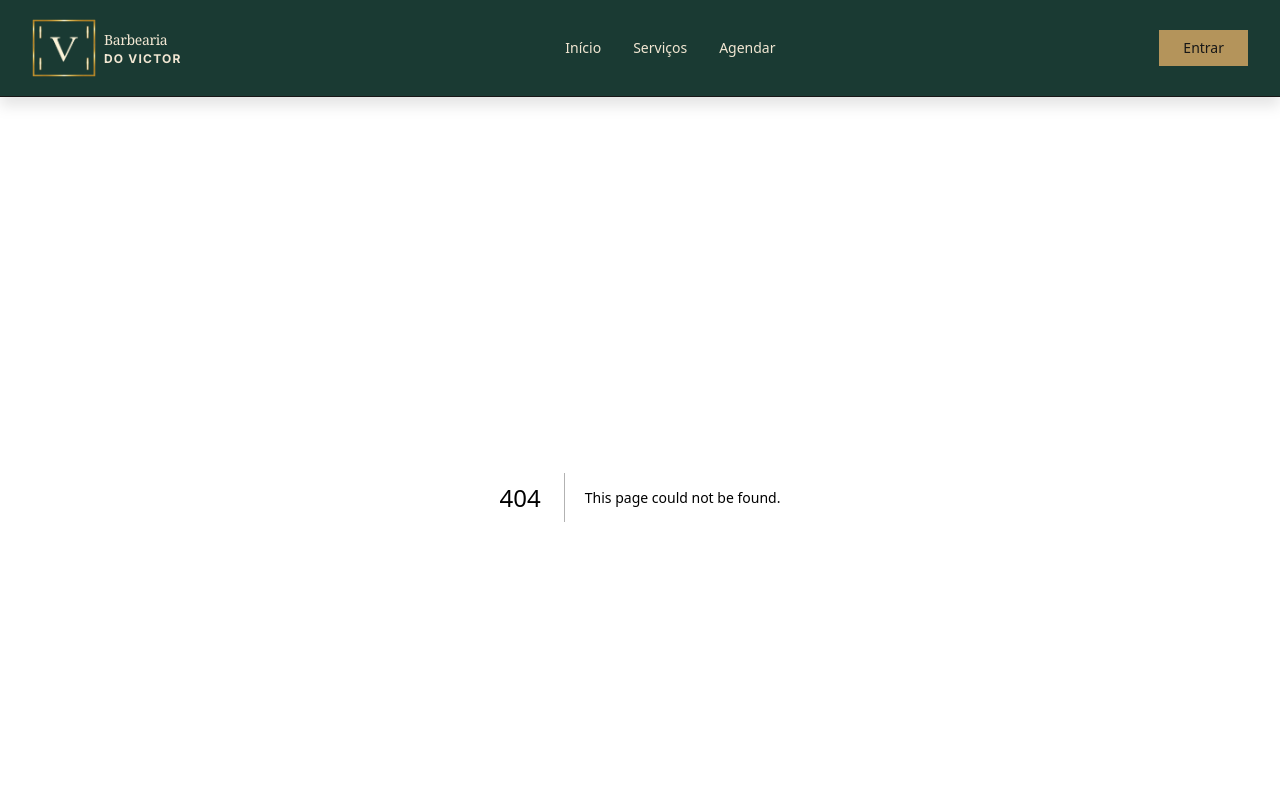
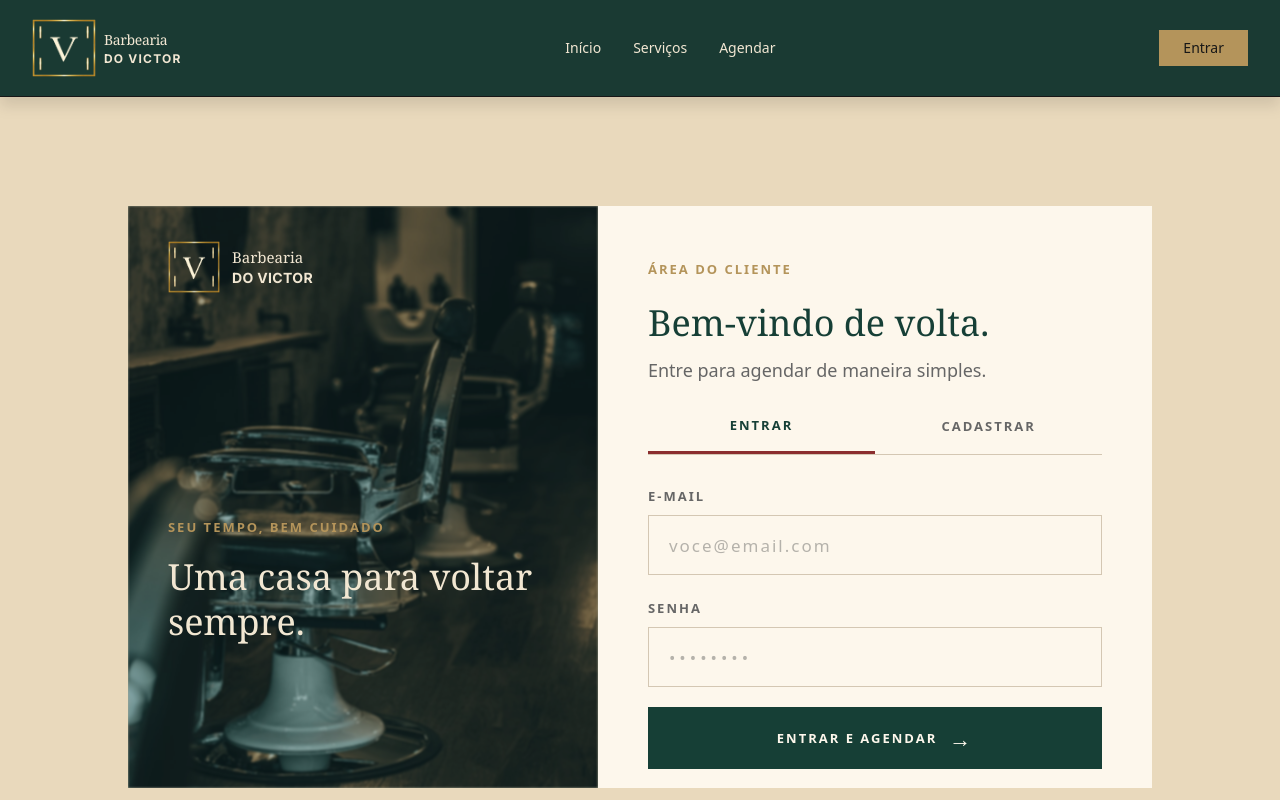
Before and after one commit to JonnyMarcus/Web-Site-Barber-Projeto-Final, a Next.js app in the folder web-barber/: page /entrar in a window 1280 px wide. Before the commit this address had no page. Shown: the top 800 px of the page. Built offline with nearby package versions, Linux system fonts and the light colour scheme.

Commit message:
primeira-versao

```diff
--- /dev/null
+++ b/web-barber/src/app/entrar/page.tsx
@@ -0,0 +1,151 @@
+import Image from "next/image";
+
+export default function Entrar() {
+  return (
+    <main className="flex min-h-screen items-center justify-center bg-[#E9D9BC] p-4 md:p-8">
+      <div className="grid w-full max-w-[1024px] grid-cols-1 overflow-hidden md:aspect-[1024/582] md:grid-cols-[45.91%_54.09%]">
+
+        {/* LADO ESQUERDO */}
+        <section className="relative h-[360px] overflow-hidden sm:h-[420px] md:h-full">
+
+          <Image
+            src="/Entrar.jpg"
+            alt="Interior da Barbearia do Victor"
+            fill
+            priority
+            className="object-cover blur-[1px]"
+          />
+
+          {/* Sobreposição */}
+          <div className="absolute inset-0 bg-emerald-950/30" />
+
+          {/* Logo */}
+          <div className="absolute left-[8.5%] top-[6%] flex items-center gap-3">
+            <Image
+              src="/Logo.png"
+              alt="Logo Barbearia do Victor"
+              width={52}
+              height={52}
+              className="h-[52px] w-[52px]"
+            />
+
+            <div className="text-[#F2E7D2]">
+              <p className="font-[Cambria] text-[15px]">
+                Barbearia
+              </p>
+
+              <p className="font-[Inter] text-sm font-bold uppercase tracking-wide">
+                Do Victor
+              </p>
+            </div>
+          </div>
+
+          {/* Chamada */}
+          <div className="absolute left-[8.5%] top-[53%]">
+            <span className="text-[13px] font-bold uppercase tracking-[2px] text-[#B4945A]">
+              Seu tempo, bem cuidado
+            </span>
+
+            <h1 className="mt-4 max-w-[391px] font-[Cambria] text-[36px] font-medium leading-[45px] text-[#F2E7D2]">
+              Uma casa para voltar sempre.
+            </h1>
+          </div>
+        </section>
+
+        {/* LADO DIREITO */}
+        <section className="h-full w-full bg-[#FDF7EC] px-7 pt-10 sm:px-10 sm:pt-12 md:px-[9%] md:pt-[9%]">
+
+          {/* Cabeçalho */}
+          <div>
+            <span className="text-[11px] font-bold uppercase tracking-[2px] text-[#B4945A] sm:text-[13px]">
+              Área do cliente
+            </span>
+
+            <h2 className="mt-5 font-[Cambria] text-[30px] font-medium leading-[38px] text-[#163F36] sm:text-[36px] sm:leading-[45px]">
+              Bem-vindo de volta.
+            </h2>
+
+            <p className="mt-3 text-[16px] text-[#666666] sm:text-[18px]">
+              Entre para agendar de maneira simples.
+            </p>
+          </div>
+
+          {/* Abas */}
+          <div className="mt-7 grid grid-cols-2 border-b border-[#D4C7B3] sm:mt-8">
+            <button
+              type="button"
+              className="border-b-[3px] border-[#8B2E2E] pb-3 text-[11px] font-bold uppercase tracking-[2px] text-[#163F36] sm:pb-4 sm:text-[13px]"
+            >
+              Entrar
+            </button>
+
+            <button
+              type="button"
+              className="pb-3 text-[11px] font-bold uppercase tracking-[2px] text-[#666666] sm:pb-4 sm:text-[13px]"
+            >
+              Cadastrar
+            </button>
+          </div>
+
+          {/* Formulário */}
+          <form className="mt-6 sm:mt-7">
+
+            {/* E-mail */}
+            <div>
+              <label
+                htmlFor="email"
+                className="text-[11px] font-bold uppercase tracking-[2px] text-[#666666] sm:text-[13px]"
+              >
+                E-mail
+              </label>
+
+              <input
+                id="email"
+                name="email"
+                type="email"
+                autoComplete="email"
+                placeholder="voce@email.com"
+                className="mt-2 h-14 w-full border border-[#D4C7B3] bg-transparent px-5 text-[15px] tracking-[2px] text-[#163F36] outline-none transition-colors placeholder:text-[#B5B2AB] focus:border-[#163F36] sm:h-[60px] sm:text-[17px]"
+              />
+            </div>
+
+            {/* Senha */}
+            <div className="mt-4 sm:mt-5">
+              <label
+                htmlFor="password"
+                className="text-[11px] font-bold uppercase tracking-[2px] text-[#666666] sm:text-[13px]"
+              >
+                Senha
+              </label>
+
+              <input
+                id="password"
+                name="password"
+                type="password"
+                autoComplete="current-password"
+                placeholder="••••••••"
+                className="mt-2 h-14 w-full border border-[#D4C7B3] bg-transparent px-5 text-[15px] tracking-[4px] text-[#163F36] outline-none transition-colors placeholder:text-[#B5B2AB] focus:border-[#163F36] sm:h-[60px] sm:text-[17px]"
+              />
+            </div>
+
+            {/* Botão */}
+            <button
+              type="submit"
+              className="mt-4 flex h-14 w-full items-center justify-center gap-3 bg-[#163F36] text-[11px] font-bold uppercase tracking-[2px] text-[#FDF7EC] transition-opacity hover:opacity-90 sm:mt-5 sm:h-[62px] sm:text-[13px]"
+            >
+              Entrar e agendar
+
+              <span
+                aria-hidden="true"
+                className="text-xl leading-none sm:text-[22px]"
+              >
+                →
+              </span>
+            </button>
+
+          </form>
+        </section>
+      </div>
+    </main>
+  );
+}
--- a/web-barber/src/app/layout.tsx
+++ b/web-barber/src/app/layout.tsx
@@ -10,14 +10,14 @@ const InterSas = Inter({
 });
 
 export const metadata: Metadata = {
-  title: "Create Next App",
+  title: "Barbearia do Victor",
   description: "Generated by create next app",
 };
 
 export default function RootLayout({ children }: LayoutProps<"/">) {
   return (
     <html lang="pt-BR" className={`${InterSas.variable} h-full antialiased`}>
-      <body className="min-h-full flex flex-col">
+      <body className="min-h-full flex flex-col bg-[#E7D8BF]">
         <Header />
         {children}
         <Footer />
--- a/web-barber/src/app/page.tsx
+++ b/web-barber/src/app/page.tsx
@@ -49,7 +49,7 @@ export default function Home() {
       {/* Sobre */}
       <section className="relative min-h-screen bg-brand-cream-light flex flex-col items-start w-full px-6 md:px-44 py-28 shrink-0">
         <h1 className="flex text-brand-gold font-heading text-lg uppercase mb-7 font-bold leading-tight justify-center items-center">
-          Sobre nos
+          Sobre nós
         </h1>
 
         <div className="flex flex-col gap-8 md:grid md:grid-cols-2 md:gap-20 items-center">
--- a/web-barber/src/componets/header/index.tsx
+++ b/web-barber/src/componets/header/index.tsx
@@ -41,7 +41,7 @@ export default function Header() {
       </nav>
 
       <Link
-        href="/login"
+        href="/entrar"
         className="bg-brand-gold text-brand-black text-sm font-medium px-6 py-2  hover:opacity-90 transition-opacity"
       >
         Entrar
```
Also changed, not shown: web-barber/public/Entrar.jpg (added).
